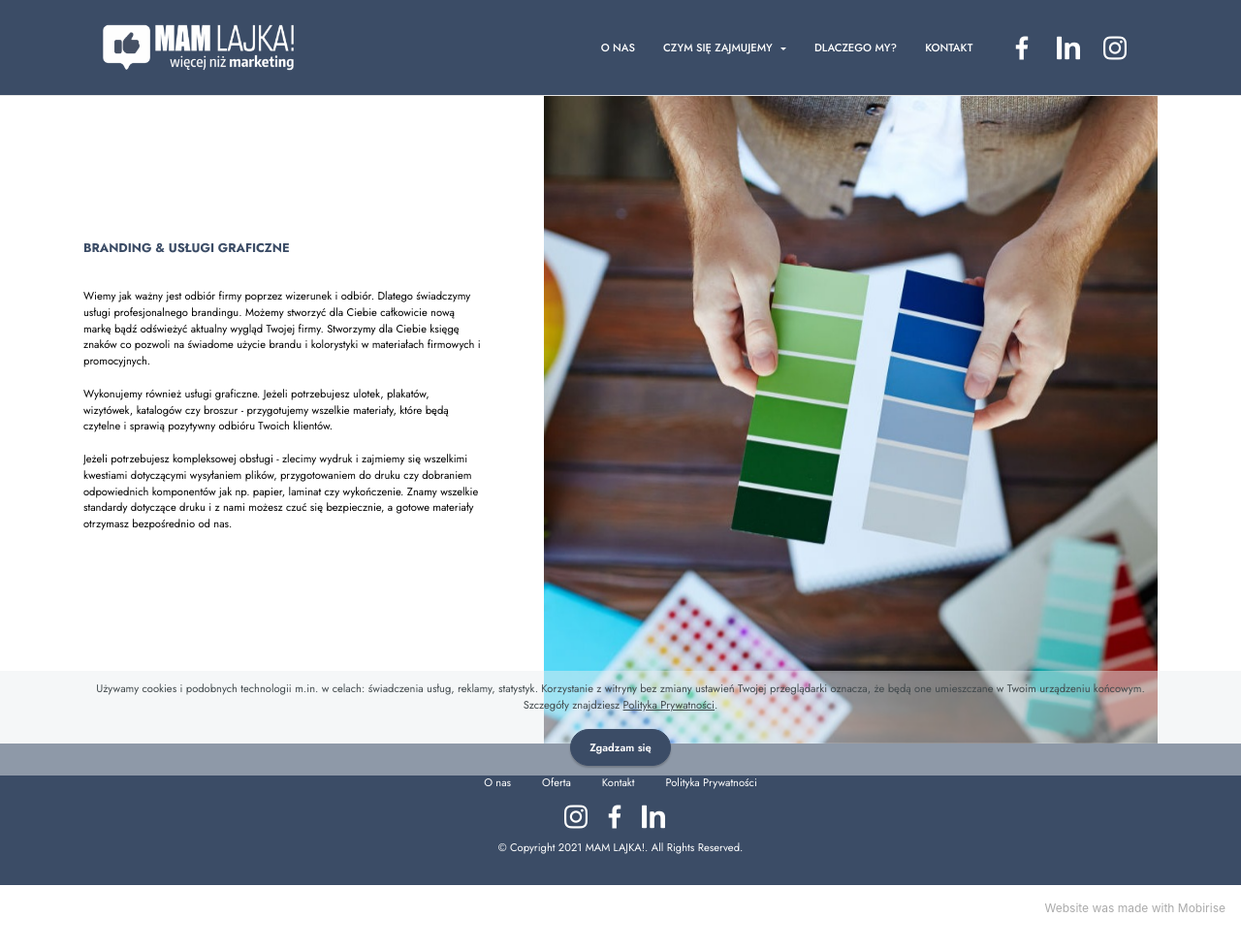
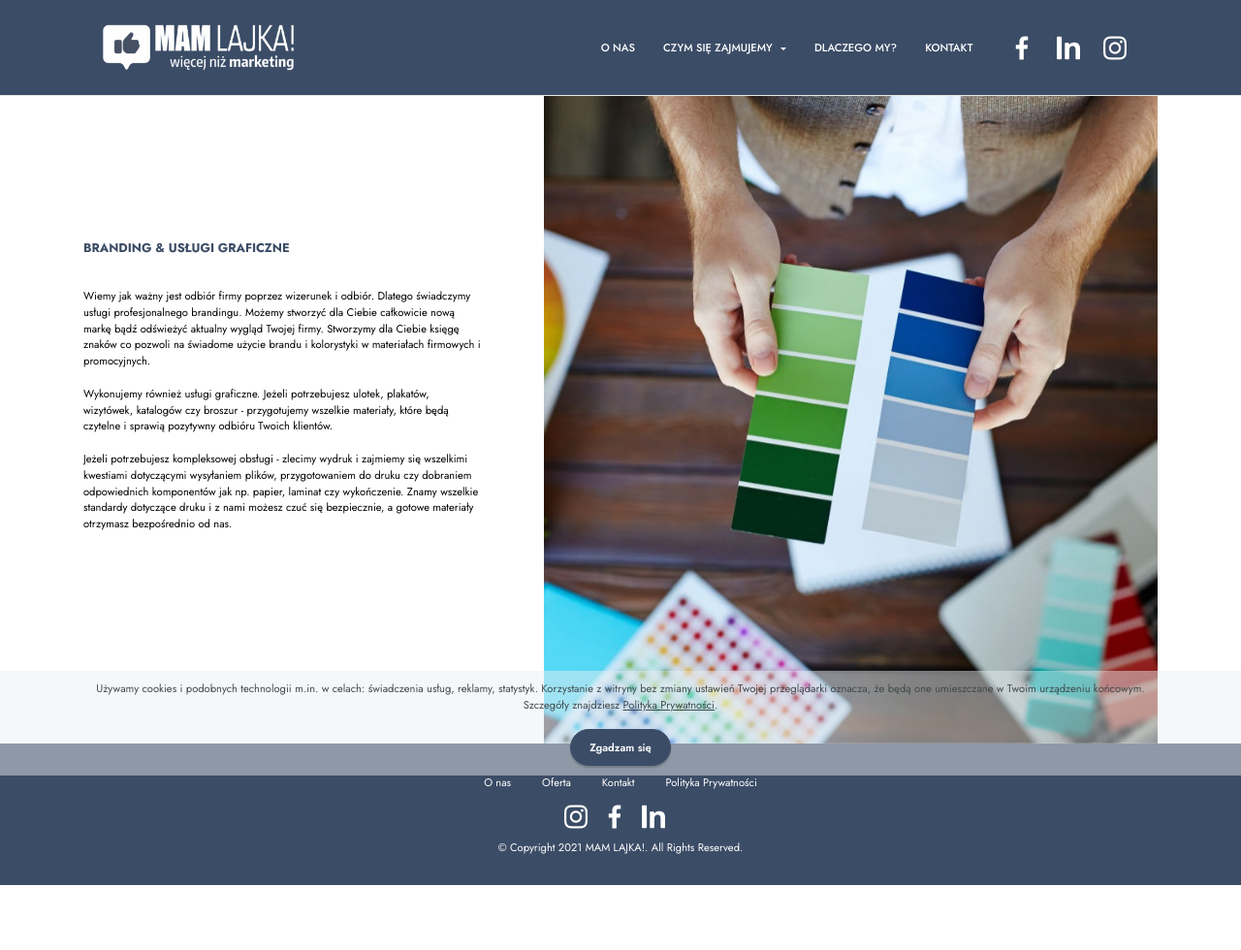
Before and after one commit to mamlajka/mamlajka.github.io, a plain HTML site: page page7.html in a window 1280 px wide. Shown: the whole page at 97% size. Drawn offline with Linux system fonts and the light colour scheme; files whose address does not match are found by name.

Commit message:
Update page7.html

```diff
--- a/page7.html
+++ b/page7.html
@@ -144,7 +144,7 @@
             </div>
         </div>
     </div>
-</section><section style="background-color: #fff; font-family: -apple-system, BlinkMacSystemFont, 'Segoe UI', 'Roboto', 'Helvetica Neue', Arial, sans-serif; color:#aaa; font-size:12px; padding: 0; align-items: center; display: flex;"><a href="https://mobirise.site/p" style="flex: 1 1; height: 3rem; padding-left: 1rem;"></a><p style="flex: 0 0 auto; margin:0; padding-right:1rem;">Website was <a href="https://mobirise.site/h" style="color:#aaa;">made with</a> Mobirise</p></section><script src="assets/bootstrap/js/bootstrap.bundle.min.js"></script>  <script src="assets/web/assets/cookies-alert-plugin/cookies-alert-core.js"></script>  <script src="assets/web/assets/cookies-alert-plugin/cookies-alert-script.js"></script>  <script src="assets/smoothscroll/smooth-scroll.js"></script>  <script src="assets/ytplayer/index.js"></script>  <script src="assets/dropdown/js/navbar-dropdown.js"></script>  <script src="assets/theme/js/script.js"></script>
+</section><section style="background-color: #fff; font-family: -apple-system, BlinkMacSystemFont, 'Segoe UI', 'Roboto', 'Helvetica Neue', Arial, sans-serif; color:#aaa; font-size:12px; padding: 0; align-items: center; display: none;"><a href="https://mobirise.site/p" style="flex: 1 1; height: 0; padding-left: 1rem;"></a><p style="flex: 0 0 auto; margin:0; padding-right:1rem;">Website was <a href="https://mobirise.site/h" style="color:#aaa;">made with</a> Mobirise</p></section><script src="assets/bootstrap/js/bootstrap.bundle.min.js"></script>  <script src="assets/web/assets/cookies-alert-plugin/cookies-alert-core.js"></script>  <script src="assets/web/assets/cookies-alert-plugin/cookies-alert-script.js"></script>  <script src="assets/smoothscroll/smooth-scroll.js"></script>  <script src="assets/ytplayer/index.js"></script>  <script src="assets/dropdown/js/navbar-dropdown.js"></script>  <script src="assets/theme/js/script.js"></script>
 
 
 <input name="cookieData" type="hidden" data-cookie-customDialogSelector='null' data-cookie-colorText='#424a4d' data-cookie-colorBg='rgba(234, 239, 241, 0.48)' data-cookie-textButton='Zgadzam się' data-cookie-colorButton='#3b4c66' data-cookie-colorLink='#424a4d' data-cookie-underlineLink='true' data-cookie-text="Używamy cookies i podobnych technologii m.in. w celach: świadczenia usług, reklamy, statystyk. Korzystanie z witryny bez zmiany ustawień Twojej przeglądarki oznacza, że będą one umieszczane w Twoim urządzeniu końcowym. Szczegóły znajdziesz <a href='polityka-prywatnosci.html'>Polityka Prywatności</a>.">
```
